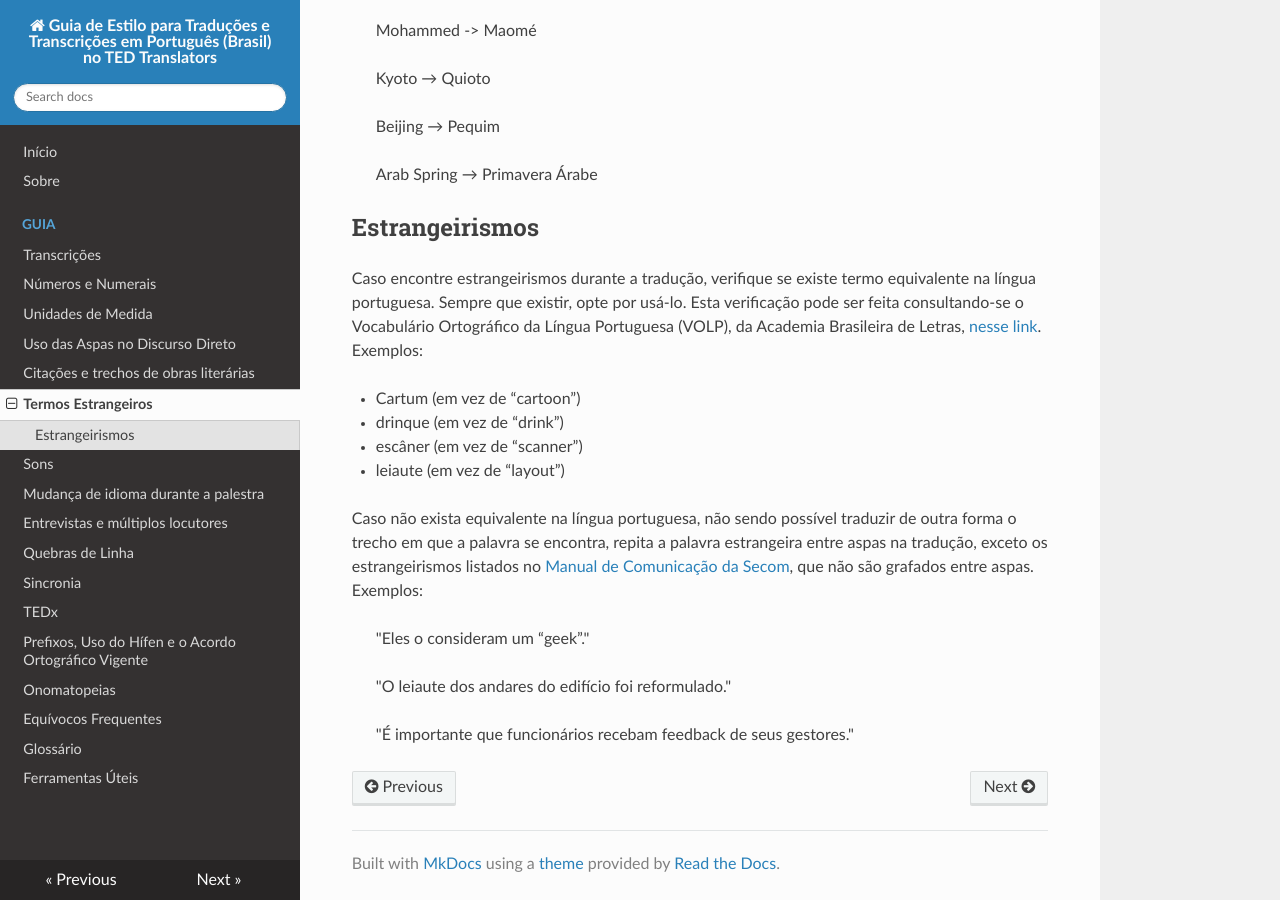
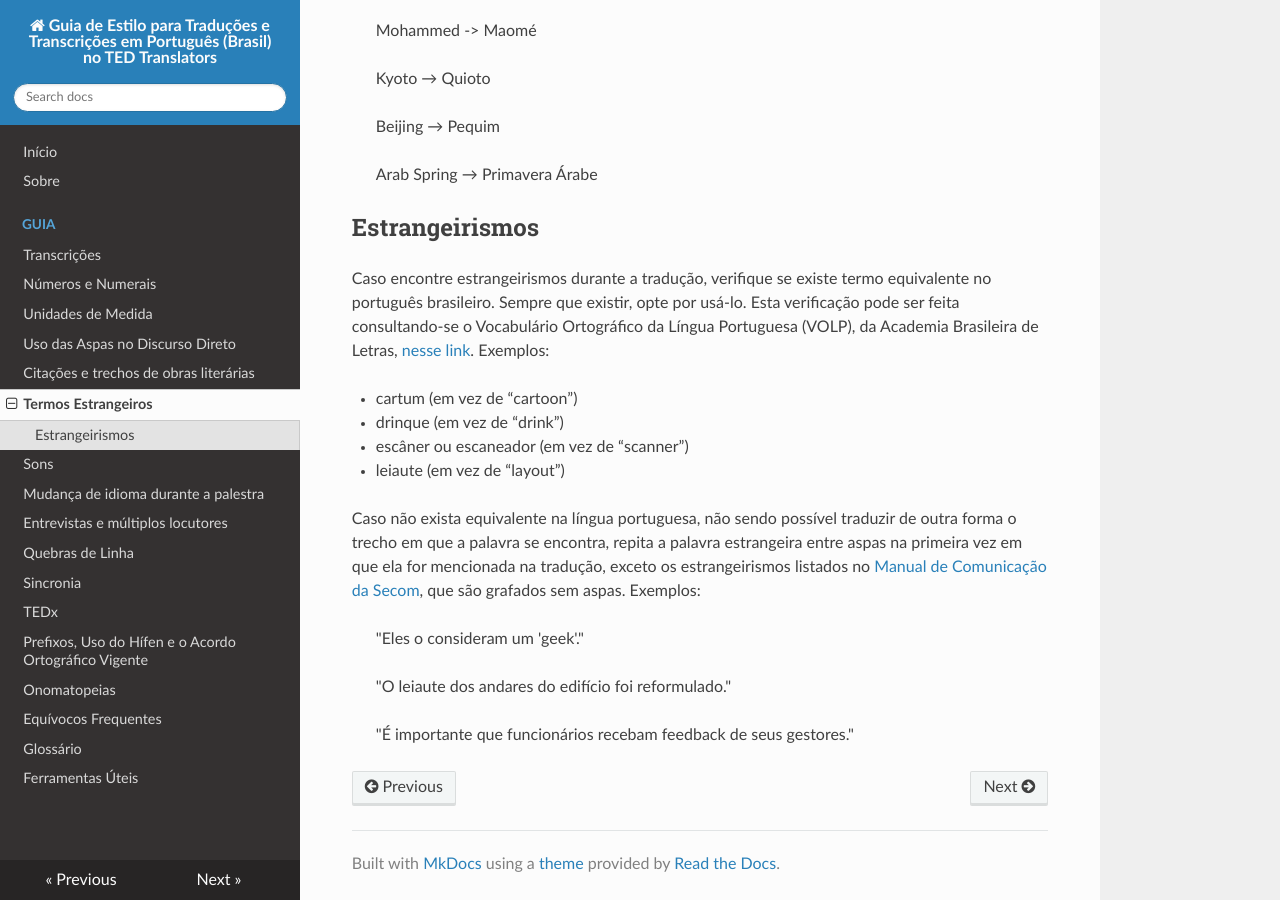
Before and after one commit to tupaschoal/TED-Translators_PT-BR_Styleguide, an MkDocs documentation site: the page built from docs/termos_estrangeiros.md, in a window 1280 px wide and 900 px high, scrolled down 1053 px. Built offline with MkDocs 1.6.1, drawn with Linux system fonts in a browser that asks for light colours; nearby versions of some CDN libraries; old or Windows-style settings are respelled for this version of MkDocs; some of the changed text lies outside the part shown.

Commit message:
Termos estrangeiros - Raissa
1. No exemplo do "geek", temos uma boa oportunidade para exemplificar a questão das aspas simples e das aspas duplas, além da questão do estrangeirismo. Daí a sugestão de alteração acima.
2. Será que é o caso de se utilizar entre aspas a tradução de siglas? Fiquei pensando, por exemplo, na sigla ONU (UN em inglês). Acho que não é necessário usar entre aspas. Talvez eu não esteja me lembrando de exemplos em que isso seria necessário. Também não consegui achar um exemplo com personalidades. Acho que isso acontece mais com apelidos como: "o rei do futebol", etc.

```diff
--- a/docs/termos_estrangeiros.md
+++ b/docs/termos_estrangeiros.md
@@ -4,7 +4,7 @@ Ao traduzir uma palestra, pode-se deparar com:
 
 - Espécie
 
-- Eventos Históricos
+- Eventos históricos
 
 - Filme
 
@@ -46,19 +46,19 @@ Exemplos:
 
 ## Estrangeirismos
 
-Caso encontre estrangeirismos durante a tradução, verifique se existe termo equivalente na língua portuguesa. Sempre que existir, opte por usá-lo. Esta verificação pode ser feita consultando-se o Vocabulário Ortográfico da Língua Portuguesa (VOLP), da Academia Brasileira de Letras, [nesse link](http://www.academia.org.br/abl/cgi/cgilua.exe/sys/start.htm?sid=23). Exemplos:
+Caso encontre estrangeirismos durante a tradução, verifique se existe termo equivalente no português brasileiro. Sempre que existir, opte por usá-lo. Esta verificação pode ser feita consultando-se o Vocabulário Ortográfico da Língua Portuguesa (VOLP), da Academia Brasileira de Letras, [nesse link](http://www.academia.org.br/abl/cgi/cgilua.exe/sys/start.htm?sid=23). Exemplos:
 
-- Cartum (em vez de “cartoon”)
+- cartum (em vez de “cartoon”)
 
 - drinque (em vez de “drink”)
 
-- escâner (em vez de “scanner”)
+- escâner ou escaneador (em vez de “scanner”)
 
 - leiaute (em vez de “layout”)
 
-Caso não exista equivalente na língua portuguesa, não sendo possível traduzir de outra forma o trecho em que a palavra se encontra, repita a palavra estrangeira entre aspas na tradução, exceto os estrangeirismos listados no [Manual de Comunicação da Secom](http://www12.senado.gov.br/manualdecomunicacao/redacao-e-estilo/estilo/estrangeirismos-grafados-sem-italico), que não são grafados entre aspas. Exemplos:
+Caso não exista equivalente na língua portuguesa, não sendo possível traduzir de outra forma o trecho em que a palavra se encontra, repita a palavra estrangeira entre aspas na primeira vez em que ela for mencionada na tradução, exceto os estrangeirismos listados no [Manual de Comunicação da Secom](http://www12.senado.gov.br/manualdecomunicacao/redacao-e-estilo/estilo/estrangeirismos-grafados-sem-italico), que são grafados sem aspas. Exemplos:
 
-> "Eles o consideram um “geek”."
+> "Eles o consideram um 'geek'."
 
 > "O leiaute dos andares do edifício foi reformulado."
 
```
